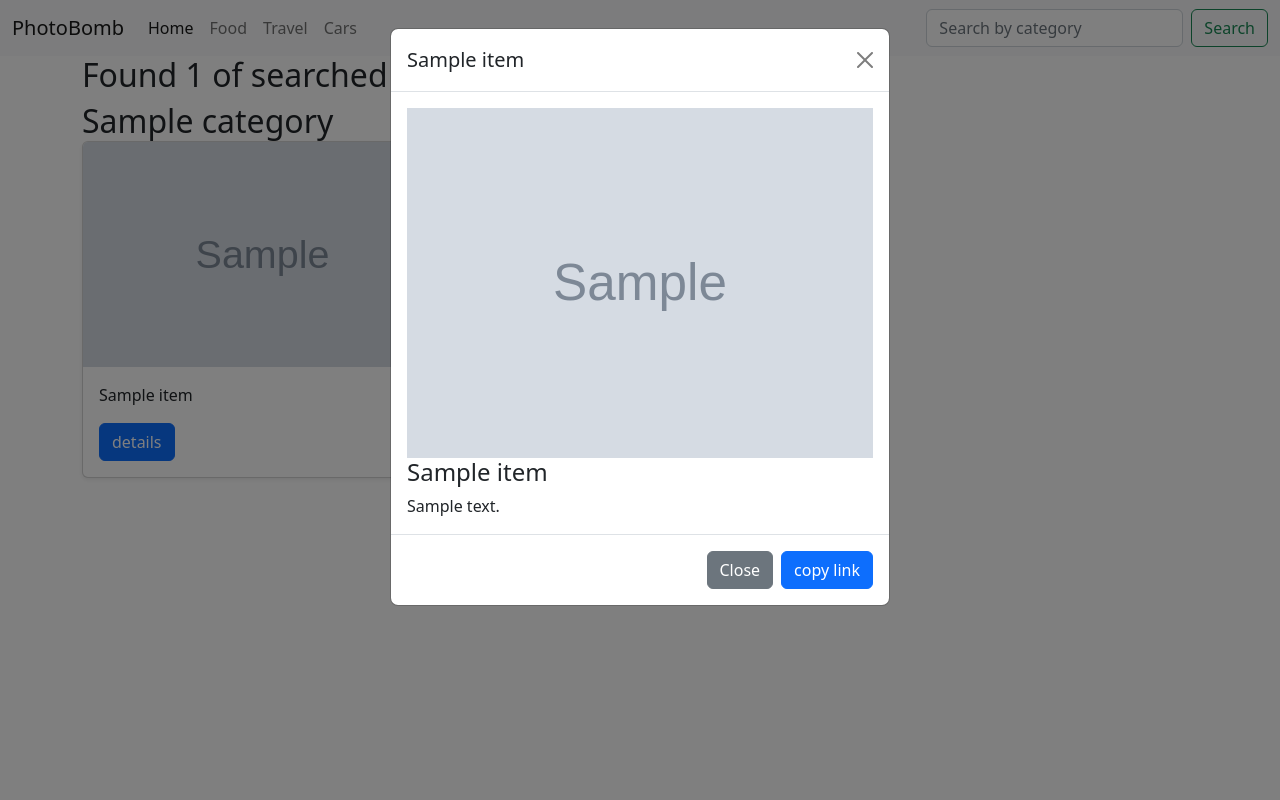
After one commit to kLeitich/Photobomb, a Django app: template bomb/templates/search.html in a window 1280 px wide, after a click on "details". The commit adds this page. Run offline with Django 3.2, Linux system fonts and the light colour scheme; the template is opened without the code that fills it: most values are stand-ins (such as "Sample title", 1, 10 or a date in 2020); grey boxes marked "Sample" are stand-in pictures.

Commit message:
adding copy link function

```diff
--- a/bomb/templates/base.html
+++ b/bomb/templates/base.html
@@ -38,8 +38,8 @@
                 <a class="nav-link" href="{% url 'cars' %}">Cars</a>
               </li>
             </ul>
-            <form class="d-flex" role="search">
-              <input class="form-control me-2" type="search" placeholder="Search" aria-label="Search">
+            <form class="d-flex" role="search" action="{% url 'search_results' %}">
+              <input class="form-control me-2" type="text" placeholder="Search by category" >
               <button class="btn btn-outline-success" type="submit">Search</button>
             </form>
           </div>
--- /dev/null
+++ b/bomb/templates/search.html
@@ -0,0 +1,59 @@
+{%extends 'base.html'%}
+{% block content %}
+<div class="container">
+
+  <div class="row">
+    {% if category%}
+      <h2>Found {{ category|length }} of searched term {{message}}</h2>
+    {% else %}
+      <h2> Found 0 category for the search term {{message}}</h2>
+    {% endif %}
+
+  </div>
+
+  <div class="row row-cols-1 row-cols-sm-2 row-cols-md-3 g-3">
+
+  {% if category %}
+    {%for item in images %}
+    <div class="col">
+        <div class="card-body">
+            <h2 class="card-text">{{item.category}}</h2>
+
+        </div>
+        <div class="card shadow-sm">
+            <img src="{{item.image.url}}" alt="pic" class="bd-placeholder-img card-img-top" width="100%" height="225" >
+            <div class="card-body">
+                <p class="card-text">{{item.name}}</p>
+                <!-- Button trigger modal -->
+                <button type="button" class="btn btn-primary" data-bs-toggle="modal" data-bs-target="#my{{item.id}}">
+                    details
+                  </button>
+            </div>
+                <!-- Modal -->
+                <div class="modal fade" id="my{{item.id}}" tabindex="-1" aria-labelledby="exampleModalLabel" aria-hidden="true">
+                    <div class="modal-dialog">
+                    <div class="modal-content">
+                        <div class="modal-header">
+                        <h5 class="modal-title" id="exampleModalLabel">{{item.name}}</h5>
+                        <button type="button" class="btn-close" data-bs-dismiss="modal" aria-label="Close"></button>
+                        </div>
+                        <div class="modal-body">
+                            <img src="{{item.image.url}}" alt="pic" class="bd-placeholder-img" width="100%" height="100%" >
+                            <h4>{{item.name}}</h4>
+                        {{item.description}}
+                        </div>
+                        <div class="modal-footer">
+                        <button type="button" class="btn btn-secondary" data-bs-dismiss="modal">Close</button>
+                        <button type="button" class="btn btn-primary">copy link</button>
+                        </div>
+                    </div>
+                    </div>
+                </div>
+
+        </div>
+    </div>{% endfor %}
+</div>
+  {% endif %}
+  </div>
+</div>
+{% endblock %}
--- a/bomb/urls.py
+++ b/bomb/urls.py
@@ -8,6 +8,7 @@ urlpatterns=[
     path('food',views.food,name = 'food'),
     path('travel',views.travel,name = 'travel'),
     path('cars',views.cars,name = 'cars'),
+    path('search',views.search_by_category,name='search_results')
 ]
 if settings.DEBUG:
     urlpatterns+= static(settings.MEDIA_URL, document_root = settings.MEDIA_ROOT)
```
Also changed, not shown: bomb/models.py (+5 -4 lines), bomb/templates/index.html (+28 -4 lines), bomb/views.py (+14 -3 lines), README.md.
